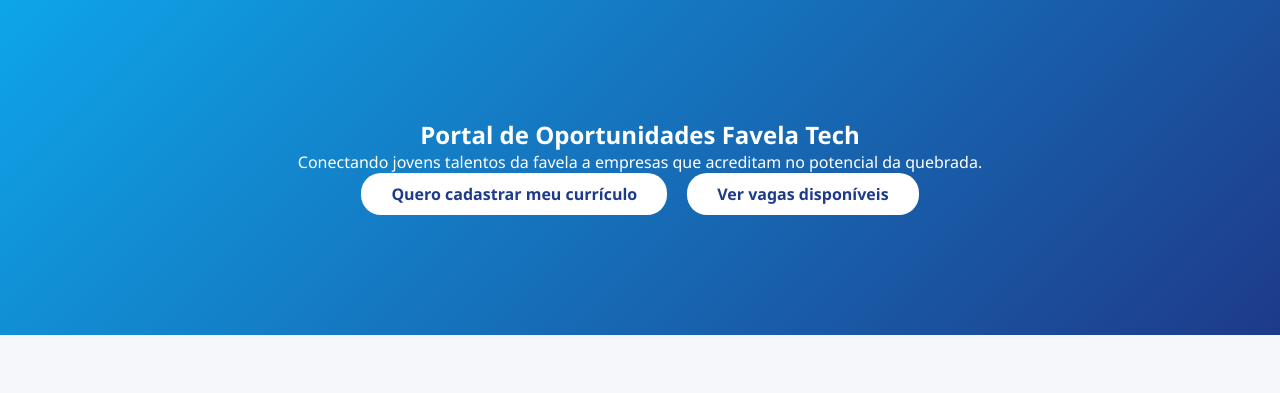
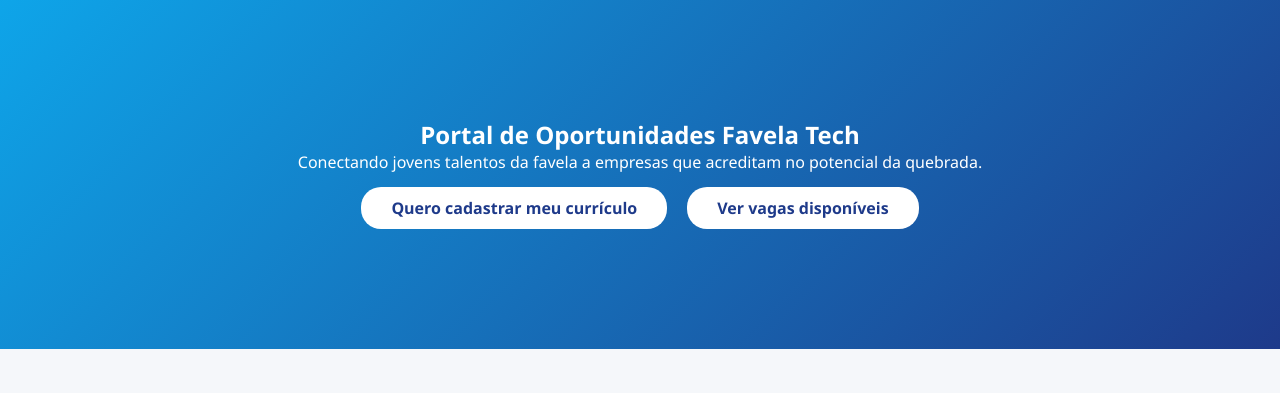
Before and after one commit to victor-hugor-log/Projeto-Final, a plain HTML site: page index.html in a window 1280 px wide. Shown: the part 72-465 px from the top of the page. Drawn offline with Linux system fonts and the light colour scheme.

Commit message:
boa
pequenos reparos

```diff
--- a/css/style.css
+++ b/css/style.css
@@ -74,6 +74,7 @@
     display: flex;
     align-items: center;
     justify-content: center;
+    transition: 0.3s;
 }
 
 .hero {
@@ -136,7 +137,7 @@
   display: flex;
   justify-content: center;
   gap: 20px;
-  margin-top: wrap;
+  margin-top: 14px ;
 }
 
 .hero-actions a {
```
